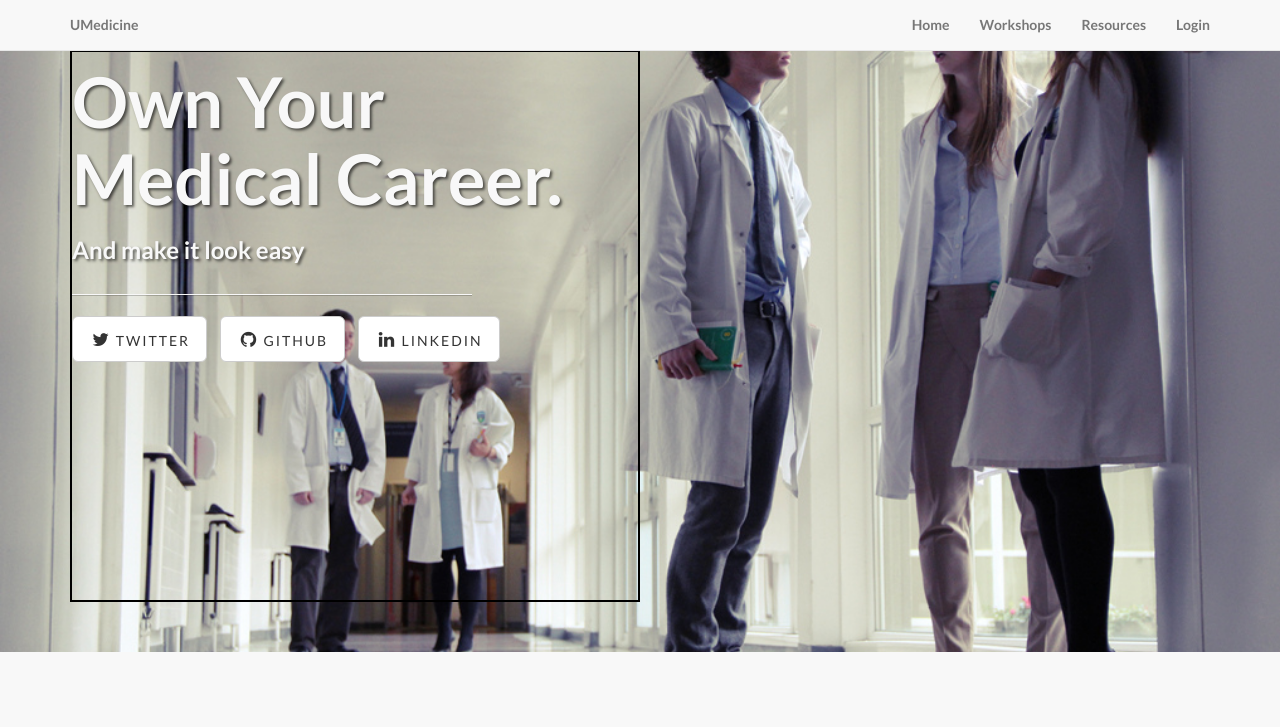
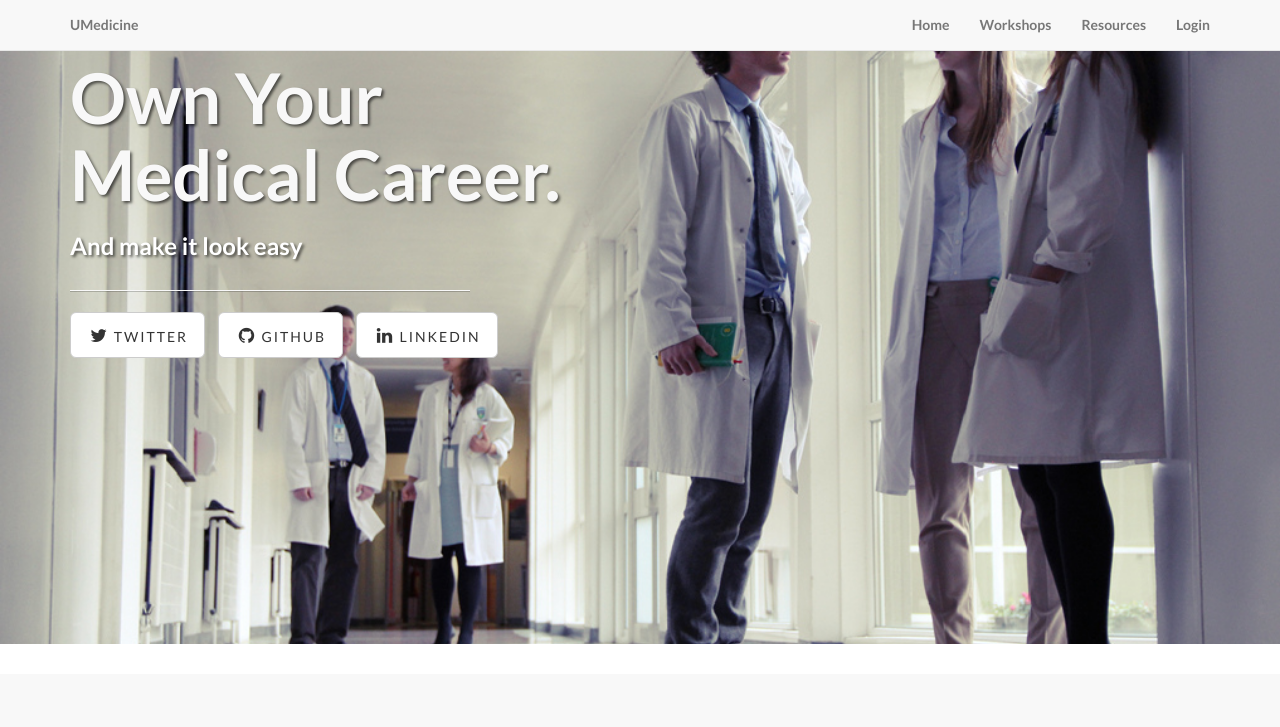
Before and after one commit to aloo/example, a plain HTML site: page index.html in a window 1280 px wide. Shown: the top 727 px of the page. Drawn offline with Linux system fonts and the light colour scheme.

Commit message:
version 0.1

```diff
--- a/css/landing-page.css
+++ b/css/landing-page.css
@@ -30,11 +30,10 @@ h6 {
     font-weight: 400;
 }
 
-.intro-header {
-    padding-top: 50px; /* If you're making other pages, make sure there is 50px of padding to make sure the navbar doesn't overlap content! */
-    padding-bottom: 50px;
-    /*text-align: center;*/
-    color: #f8f8f8;
+.jumbotron {
+   /*padding-top: 50px; /* If you're making other pages, make sure there is 50px of padding to make sure the navbar doesn't overlap content! */
+   /* padding-bottom: 50px;
+    text-align: center;*/
     background: url(../img/corridormedstudents.jpg) no-repeat center center;
     background-size: cover;
 }
@@ -45,7 +44,7 @@ h6 {
     padding-top: 1%;
     padding-bottom: 20%;
     margin-right: 20%;
-    border: solid black 2px;
+    color: #f8f8f8;
 }
 
 .intro-message > h1 {
@@ -62,6 +61,7 @@ h6 {
 }
 
 .intro-message > h3 {
+    color:#fff;
     text-shadow: 2px 2px 3px rgba(0,0,0,0.6);
 }
 
--- a/index.html
+++ b/index.html
@@ -70,11 +70,8 @@
 
     <!-- Header -->
     <a name="home"></a>
-    <div class="intro-header">
+    <div class="jumbotron">
         <div class="container">
-
-            <div class="row">
-                <div class="col-lg-12">
              <div class="intro-message">
                 <h1>Own Your Medical Career.</h1>
                 <h3>And make it look easy</h3>
@@ -91,8 +88,6 @@
                         <a href="#" class="btn btn-default btn-lg"><i class="fa fa-linkedin fa-fw"></i> <span class="network-name">Linkedin</span></a>
                     </li>
                 </ul>
-                    </div>
-                </div>
             </div>
 
         </div>
```
Lines whose indentation alone changed are shown as unchanged.
